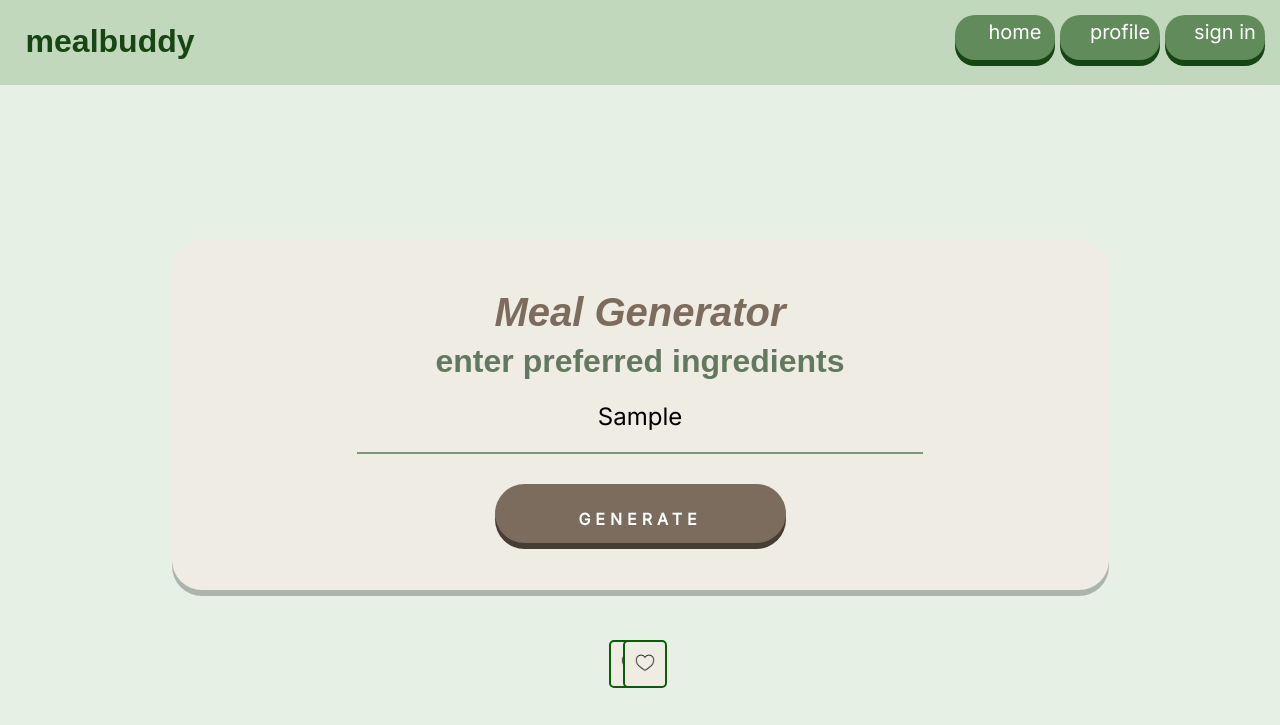
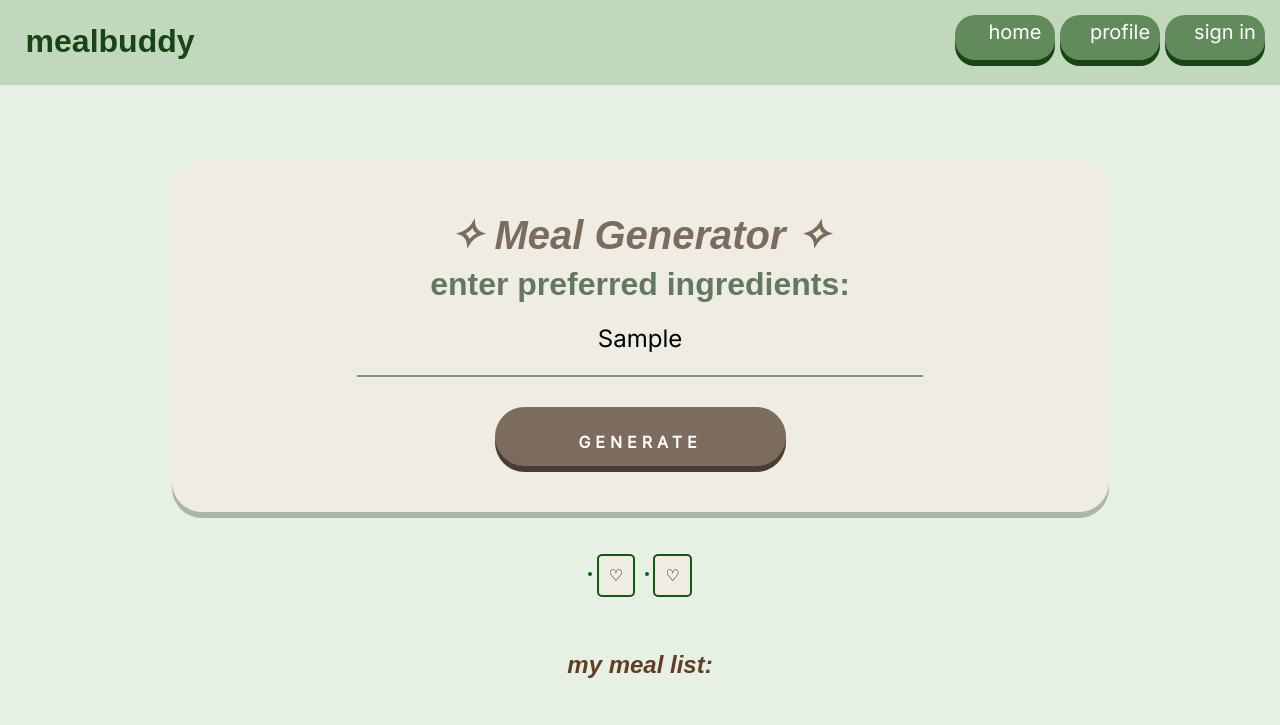
Before and after one commit to aprilczhang/meal-buddy, a website: page pages/home.html in a window 1280 px wide. Both pictures are taken after typing "Sample" into the empty fields and a click on the button "GENERATE". Drawn offline with Linux system fonts and the light colour scheme; no server answers.

Commit message:
homepage update: meal list works hopefully

```diff
--- a/css/home.css
+++ b/css/home.css
@@ -101,7 +101,7 @@ body {
     top: 227px;
     background: #EFECE4;
     box-shadow: 0 6px rgba(0, 0, 0, 0.25);
-    border-radius: 30px
+    border-radius: 30px;
 }
 
 
@@ -194,22 +194,24 @@ input[type=text]:focus {
 
 #recipelink {
     color: rgb(96, 61, 35);
-    text-shadow: 2px 2px 3px rgb(139, 128, 113);
+    text-decoration-line: underline;
+    text-decoration-style: double;
 }
 
 #recipelink1 {
     color: rgb(96, 61, 35);
-    text-shadow: 2px 2px 3px rgb(139, 128, 113);
+    text-decoration-line: underline;
+    text-decoration-style: double;
 }
 
 #recipeimg{
-    margin-bottom: 30px;
+    margin-bottom: 0px;
     border-radius: 20px;
     border: 2px solid #0c5c0a;
 }
 
 #recipeimg1{
-    margin-bottom: 30px;
+    margin-bottom: 0px;
     border-radius: 15px;
     border: 2px solid #0c5c0a;
 }
@@ -223,23 +225,10 @@ input[type=text]:focus {
     padding: 5px;
 }
 
-.container {
+.btn {
     position: relative;
-    width: 100%;
-    max-width: 400px;
-  }
-
-  .container img {
-    width: 100%;
-    height: auto;
-  }
-
-  .container .btn {
-    position: absolute;
-    top: 12%;
-    left: 11%;
-    transform: translate(-50%, -50%);
-    -ms-transform: translate(-50%, -50%);
+    top: 5%;
+    left: 0%;
     background-color: #EFECE4;
     color: black;
     font-size: 16px;
@@ -248,21 +237,19 @@ input[type=text]:focus {
     cursor: pointer;
     border-radius: 5px;
     text-align: center;
-
+    margin-bottom: 20px;
   }
 
-  .container .btn:hover {
+  .btn:hover {
     background-color: rgb(255, 202, 243);
     color: rgb(0, 0, 0);
     transition: all 0.3s;
   }
 
-  .container .btn1 {
-    position: absolute;
-    top: 12%;
-    left: 11%;
-    transform: translate(-50%, -50%);
-    -ms-transform: translate(-50%, -50%);
+  .btn1 {
+    position: relative;
+    top: 5%;
+    left: 0%;
     background-color: #EFECE4;
     color: black;
     font-size: 16px;
@@ -271,10 +258,10 @@ input[type=text]:focus {
     cursor: pointer;
     border-radius: 5px;
     text-align: center;
-
+    margin-bottom: 20px;
   }
 
-  .container .btn1:hover {
+  .btn1:hover {
     background-color: rgb(255, 202, 243);
     color: rgb(0, 0, 0);
     transition: all 0.3s;
@@ -283,10 +270,10 @@ input[type=text]:focus {
 #cover{
     position: absolute;
     background-color: #E7F0E5;
-    width: 150px;
-    height: 80px;
-    left: 45%;
-    top: 78.5%;
+    width: 500px;
+    height: 150px;
+    left: 30%;
+    top: 68%;
 }
 
 a {
@@ -296,16 +283,15 @@ a {
     font-family: 'Inter', sans-serif;
 }
 
-#heart1{
-    width: 20px;
-    height: 20px;
-    padding: none;
-    margin: none;
+#listtitle{
+    color:rgb(96, 61, 35);
+    font-family: 'Inter';
+    font-style: italic;
 }
 
-#heart{
-    width: 20px;
-    height: 20px;
-    padding: none;
-    margin: none;
+#list{
+    text-align: left;
+    color:rgb(96, 61, 35);
+    font-family: 'Inter';
+    padding-bottom: 50px;
 }
--- a/js/home.js
+++ b/js/home.js
@@ -11,25 +11,31 @@ recipelink1 = document.getElementById("recipelink1");
 likebutton = document.getElementsByClassName("btn")[0];
 likebutton1 = document.getElementsByClassName("btn1")[0];
 cover = document.getElementById("cover");
-list = document.getElementById("list");
+meallist = document.getElementById("list");
 
 
 submitButton.addEventListener("click", function () {
+  likebutton.style.backgroundColor = '#EFECE4';
+  likebutton1.style.backgroundColor = '#EFECE4';
   if (likes.value != "") {
     setRecipe(likes.value);
   }
   setTimeout(() => {cover.style.opacity = "0.0"; }, 500);
 });
 
-likebutton.addEventListener("click", function onClick(event) {
+likebutton.addEventListener("click", function () {
   likebutton.style.backgroundColor = 'rgb(255, 202, 243)';
+  const meal = document.createElement('li')
+  meal.innerHTML = recipelink.innerText;
+  meallist.appendChild(meal);
 });
 
-likebutton1.addEventListener("click", function onClick(event) {
+likebutton1.addEventListener("click", function () {
   likebutton1.style.backgroundColor = 'rgb(255, 202, 243)';
+  const meal = document.createElement('li')
+  meal.innerHTML = recipelink1.innerText;
+  meallist.appendChild(meal);
 });
-
-
 
 async function setRecipe(ingredients) {
     let recipeData = await getRecipe(ingredients)
--- a/pages/home.html
+++ b/pages/home.html
@@ -8,7 +8,7 @@
     <link rel="preconnect" href="https://fonts.googleapis.com">
     <link rel="preconnect" href="https://fonts.gstatic.com" crossorigin>
     <link href="https://fonts.googleapis.com/css2?family=Inter&display=swap" rel="stylesheet">
-    <title>Meal Buddy</title>
+    <title>mealbuddyhomepage</title>
 </head>
 <body>
     <div id="top-rectangle">
@@ -16,48 +16,39 @@
         <a id="homerectangle" href="../pages/home.html" style="padding-left:20px;">home</a>
         <a id="profilerectangle" href="../pages/profile.html" style="padding-left:20px;">profile</a>
         <a id="signinrectangle" href="../pages/sign-in.html" style="padding-left:20px;">sign in</a>
-      </div>
-
-
+    </div>
 
     <div class="wrapper"></div>
+
     <div id="invisiblerectangle"> </div>
+
     <div id="rectangle">
-        <h2 id="name">Meal Generator</h2>
-        <h1 id="enter">enter preferred ingredients <input type="text" id="likes"/></h1>
+        <h2 id="name"> ✧ Meal Generator ✧ </h2>
+        <h1 id="enter">enter preferred ingredients: <input type="text" id="likes"/></h1>
         <button id="submit">generate</button>
     </div>
 
     <div class="row">
         <div class="column">
             <h2 id="recipelink"></h2>
-
-            <div class="container">
-                <img id="recipeimg" src=""/>
-                <button class="btn"><img id="heart" src="../images/heart.png"></button>
-            </div>
+            <img id="recipeimg" src=""/>
+            <button class="btn"> ♡ </button>
         </div>
         <div class="column">
             <h2 id="recipelink1"></h2>
-            <div class="container">
-                <img id="recipeimg1" src=""/>
-                <button class="btn1"><img id="heart1" src="../images/heart.png"></button>
-            </div>
+            <img id="recipeimg1" src=""/>
+            <button class="btn1"> ♡ </button>
+
 
         </div>
     </div>
 
     <div id="cover"></div>
 
+    <h2 id="listtitle"> <strong>my meal list:</strong></h2>
+
     <ul id="list"></ul>
 
 </body>
 <script src="../js/home.js"></script>
 </html>
-
-<!--
-<h2 id="recipelink"></h2>
-<img id="recipeimg" src=""/>
-<h2 id="recipelink1"></h2>
-<img id="recipeimg1" src=""/>
--->
```
Also changed, not shown: images/heart.png (deleted).
